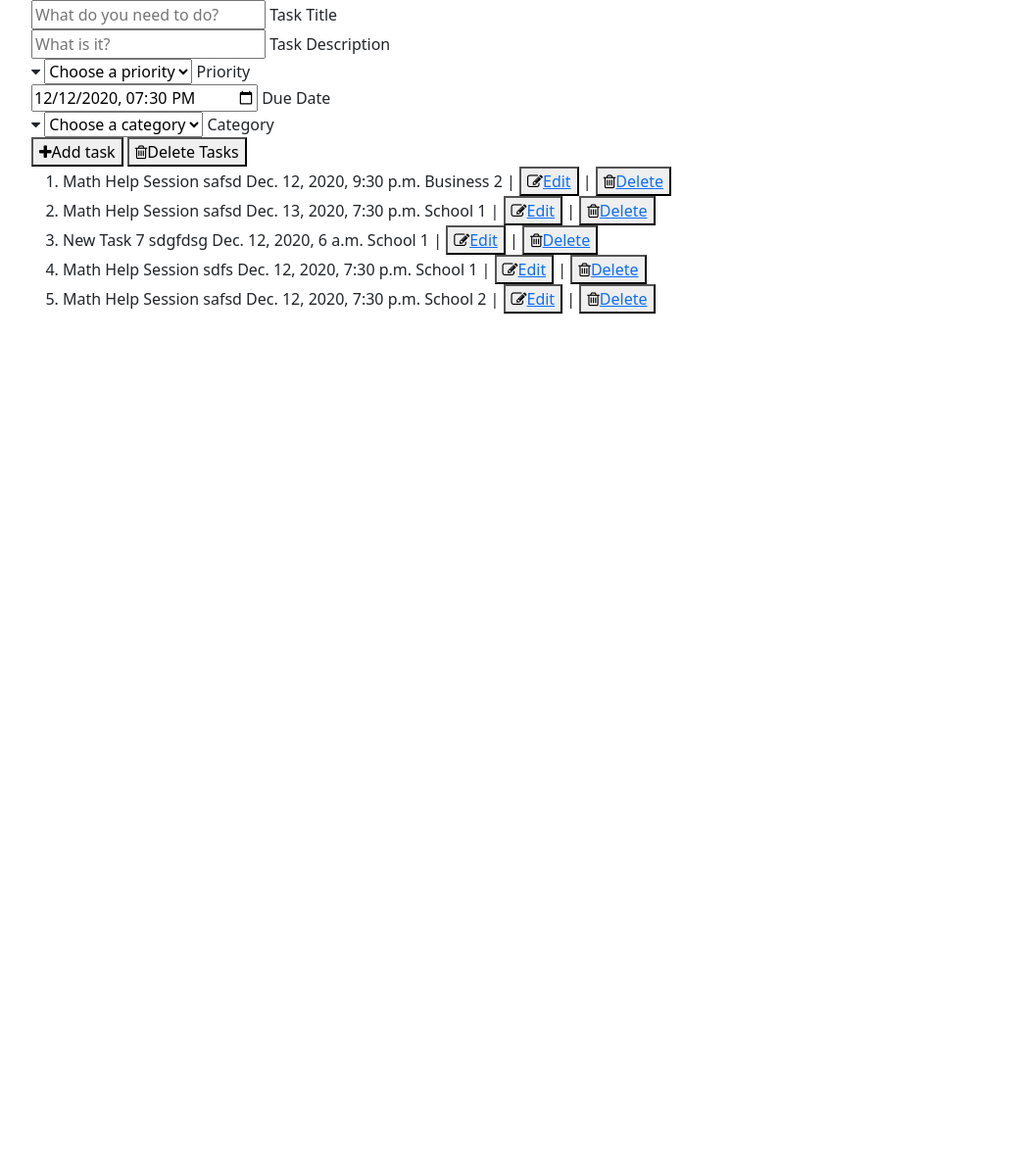
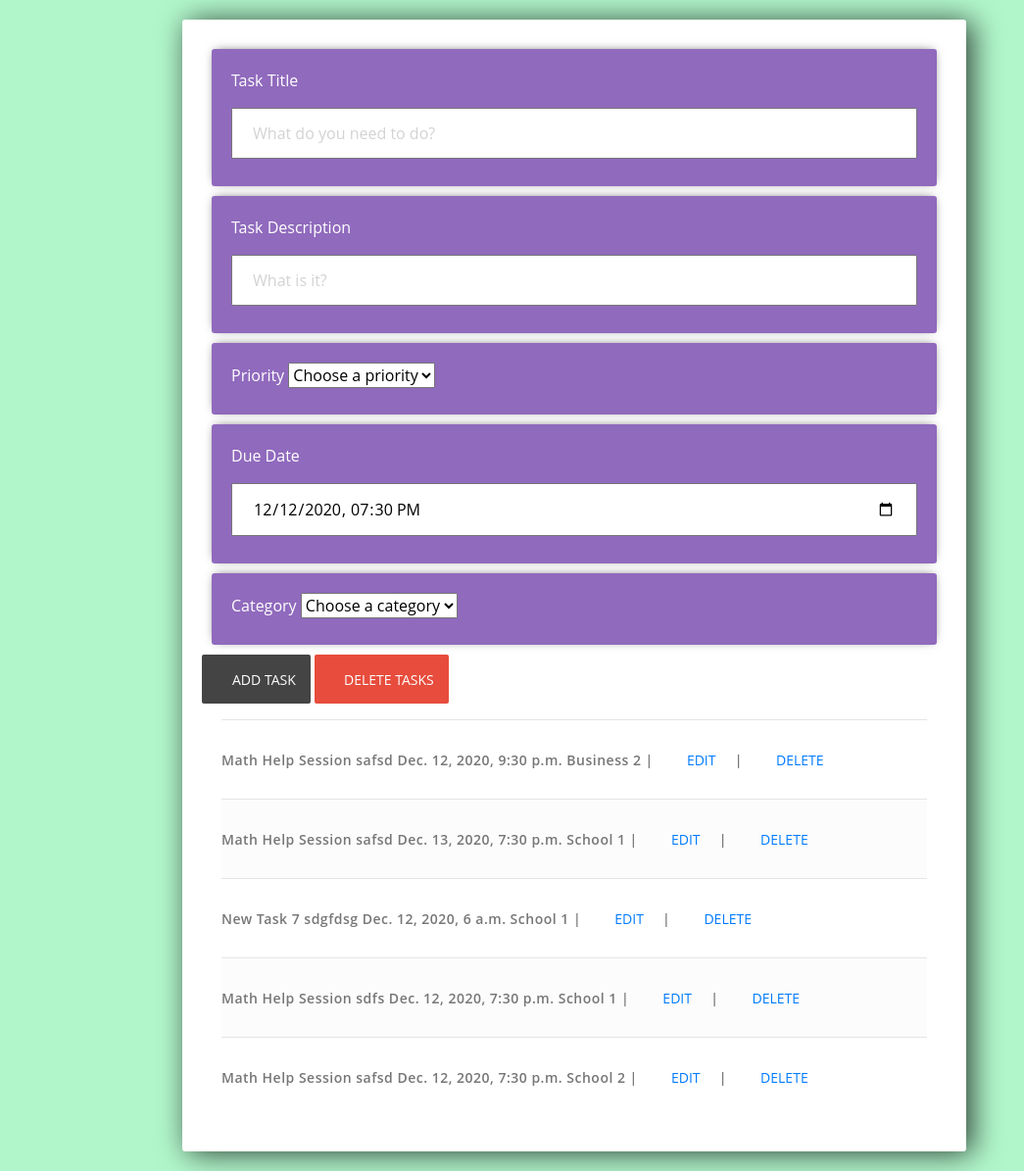
Before and after one commit to MaksadAnnamuradov/Django_ToDoApp, a Django app: page / in a window 1280 px wide. Shown: the whole page at 98% size, without its empty margins (54-1099 px from the left). Before the commit the page ends 320 px from the top, so only its background shows below. Run offline with Django 3.2, Linux system fonts and the light colour scheme; data comes from the database, SQL or seed files in the repository; both versions use the stored data as it was after the commit; some libraries are stand-ins or nearby versions.

Commit message:
Added some styling to the main page

```diff
--- /dev/null
+++ b/static/ToDoList/style.css
@@ -0,0 +1,28 @@
+*, *:before, *:after {
+    -webkit-box-sizing: border-box;
+       -moz-box-sizing: border-box;
+            box-sizing: border-box;
+}
+/* app */
+html {
+    font-size: 100%;
+}
+body {
+    background: #b1f6cb;
+    font-family: 'Open Sans',sans-serif;
+}
+.container {
+    width: 600px;
+    margin: 0 auto;
+    background: #ffffff;
+    padding: 20px 0;
+    -webkit-box-shadow: 0 0 2px rgba(0,0,0,0.2);
+            box-shadow: 0 0 2px rgba(0,0,0,0.2);
+}
+
+.inputContainer {
+    height: 60px;
+    border-top: 1px solid #e5e5e5;
+    position: relative;
+    overflow: hidden;
+}
--- a/templates/base.html
+++ b/templates/base.html
@@ -6,10 +6,14 @@
     <meta charset="utf-8">
     <meta name="viewport" content="width=device-width, initial-scale=1">
 
+    {% load static %}
+
+    <link rel="stylesheet" type="text/css" href="{% static 'ToDoList/style.css' %}">
+
     <!-- Bootstrap CSS -->
     <link rel="stylesheet" href="https://stackpath.bootstrapcdn.com/bootstrap/5.0.0-alpha1/css/bootstrap.min.css"
         integrity="sha384-r4NyP46KrjDleawBgD5tp8Y7UzmLA05oM1iAEQ17CSuDqnUK2+k9luXQOfXJCJ4I" crossorigin="anonymous">
-        <link rel="stylesheet" type="text/css" href="https://maxcdn.bootstrapcdn.com/font-awesome/4.7.0/css/font-awesome.min.css">
+    <link rel="stylesheet" type="text/css" href="https://maxcdn.bootstrapcdn.com/font-awesome/4.7.0/css/font-awesome.min.css">
 
     <title>
         {% block title %}
--- a/templates/index.html
+++ b/templates/index.html
@@ -1,31 +1,136 @@
-{% extends 'base.html' %}
+<link rel="stylesheet" href="https://stackpath.bootstrapcdn.com/bootstrap/4.3.1/css/bootstrap.min.css" integrity="sha384-ggOyR0iXCbMQv3Xipma34MD+dH/1fQ784/j6cY/iJTQUOhcWr7x9JvoRxT2MZw1T" crossorigin="anonymous">
 
-{% block title %}
-Tasks -
-{% endblock title %}
+<style>
 
-{% block content %}
-    <!-- <h1>Hello, world!</h1> -->
+	body{
+		background-color: #638CB8;
+	}
 
-    <!--The {% csrf_token %} template tag introduces a hidden field with an autogenerated token
-        to avoid cross-site request forgery (CSRF) attacks. These attacks consist of a malicious website or
-        program performing an unwanted action for a user on your site.-->
+	input{
+		width: 100%;
+		padding: 12px 20px;
+		margin: 8px 0;
+		box-sizing: border-box;
+	}
 
+	input::placeholder {
+	  color: #d3d3d3;
+	}
+
+	.submit{
+		background-color: #6BA3E8;
+	}
+
+	.center-column{
+		width:800px;
+		margin: 20px auto;
+		padding:20px;
+		background-color: #fff;
+		border-radius: 3px;
+		box-shadow: 6px 2px 30px 0px rgba(0,0,0,0.75);
+	}
+
+	.item-row{
+		background-color: #906abd;
+		margin: 10px;
+		padding: 20px;
+		border-radius: 3px;
+		color: #fff;
+		font-size: 16px;
+		box-shadow: 0px -1px 10px -4px rgba(0,0,0,0.75);
+	}
+
+	.btn-danger{
+		background-color: #ffae19;
+		border-color: #e59400;
+    }
+
+    .taskItem {
+    border-top: 1px solid #e5e5e5;
+    padding: 15px 0;
+    color: #777;
+    font-weight: 600;
+    font-size: 14px;
+    letter-spacing: 0.5px;
+    }
+    .taskList {
+    list-style: none;
+    padding: 0 20px;
+    }
+
+    .taskList .taskItem:nth-child(even) {
+    background: #fcfcfc;
+    }
+
+    .icon {
+    position: absolute;
+    top: 30%;
+    left: 10px;
+    font-size: 20px;
+}
+.taskAdd {
+    background: #444;
+    padding-left: 31px;
+}
+.taskAdd:hover {
+    background: #303030;
+}
+.taskDelete {
+    background: #e74c3c;
+    padding-left: 30px;
+}
+.taskDelete:hover {
+    background: #c0392b;
+}
+
+button {
+    font-family: 'Open Sans', sans-serif;
+    background: transparent;
+    border-radius: 2px;
+    border: none;
+    outline: none;
+    height: 50px;
+    font-size: 14px;
+    color: #fff;
+    cursor: pointer;
+    text-transform: uppercase;
+    position: relative;
+    -webkit-transition: all 0.3s;
+    transition: all 0.3s;
+    padding-left: 30px;
+    padding-right: 15px;
+}
+
+
+
+</style>
+
+
+
+    {% load static %}
+
+    <link rel="stylesheet" type="text/css" href="{% static 'ToDoLIst/style.css' %}">
+
+
+<div class="center-column">
     <form method="post">
         {% csrf_token %}
 
-        <div class="inputContainer">
+        <div class="item-row">
+            <label for="title">Task Title</label>
             <input type="text" id="title" class="taskTitle" placeholder="What do you need to do?" name="title" required>
-            <label for="title">Task Title</label>
+
         </div>
 
-        <div class="inputContainer">
+        <div class="item-row">
+            <label for="title">Task Description</label>
             <input type="text" id="content" class="taskContent" placeholder="What is it?" name="content" required>
-            <label for="title">Task Description</label>
+
         </div>
 
 
-        <div>
+        <div class="item-row">
+            <label for="category">Priority</label>
             <i class="fa fa-caret-down selectArrow"></i>
             <select id="priority" class="taskPriority" name="priority" required>
             <option class="disabled" value="">Choose a priority</option>
@@ -33,16 +138,18 @@ Tasks -
                 <option class="" value="{{i}}">{{ i }}</option>
             {% endfor %}
             </select>
-            <label for="category">Priority</label>
+
         </div>
 
-        <div class="inputContainer">
+        <div class="item-row">
+            <label for="due_date">Due Date</label>
             <input type="datetime-local" value="2020-12-12T19:30" min="2020-12-12T00:00" id="due_date" class="task_due_date" name="due_date">
-            <label for="due_date">Due Date</label>
+
         </div>
 
 
-        <div class="inputContainer half last">
+        <div class="item-row">
+            <label for="category">Category</label>
             <i class="fa fa-caret-down selectArrow"></i>
             <select id="category" class="taskCategory" name="category" required>
             <option class="disabled" value="">Choose a category</option>
@@ -50,16 +157,16 @@ Tasks -
                 <option class="" value="{{ category.name }}" name="{{ category.name }}">{{ category.name }}</option>
             {% endfor %}
             </select>
-            <label for="category">Category</label>
+
         </div>
 
         <button class="taskAdd" name="taskAdd" type="submit"><i class="fa fa-plus icon"></i>Add task</button>
         <button class="taskDelete" name="taskDelete" formnovalidate="" type="submit" onclick="$('input#sublist').click();"><i class="fa fa-trash-o icon"></i>Delete Tasks</button>
     </form>
-
-    <ol>
+<div class="todo-list">
+    <ol class="taskList">
         {% for task in tasks %}
-            <li>
+            <li class="taskItem">
 
                 {% if task.completed == True %}
                     <strike>{{task.title}} </strike>
@@ -76,6 +183,5 @@ Tasks -
 
         {% endfor %}
     </ol>
-
-
-{% endblock content %}
+</div>
+</div>
```
Also changed, not shown: db.sqlite3.
